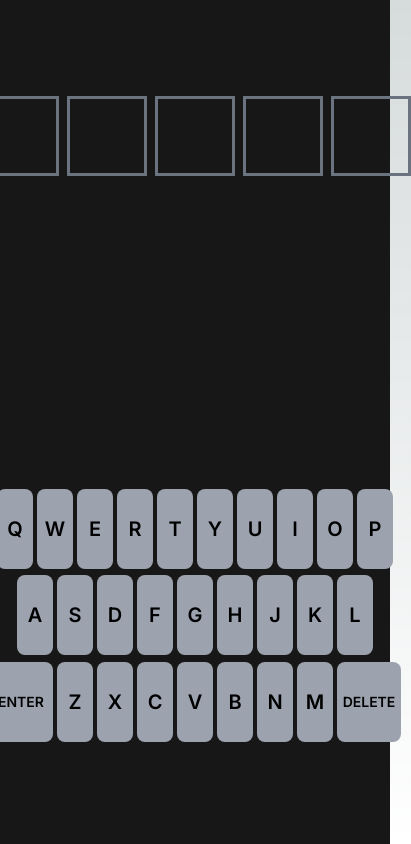
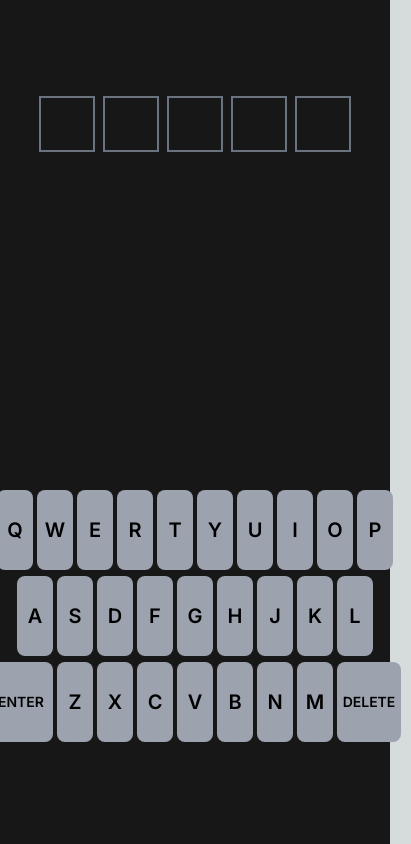
Before and after one commit to bledsoef/wooordle, a Next.js app: page / in a window 390 px wide. Shown: the whole page, 411 px wide, since content can reach past the window. Built offline with nearby package versions, Linux system fonts and the light colour scheme.

Commit message:
adding more mobile responsiveness

```diff
--- a/components/Wordle.js
+++ b/components/Wordle.js
@@ -16,7 +16,9 @@ export default function Wordle({onEnter, onCorrect, wordOfDay}) {
     for (let i = 0; i < gridHeight; i++) {
       let row = []
       for (let j = 0; j < guesses[i].length; j++) {
-        row.push(<div key={`${i}_${j}`} className={`flex ${guesses[i][j][0] ? "border-gray-400" : "border-gray-500"} ${i < currentRow ? "" : "border-3"} w-20 h-${guesses[i][j][2] ? guesses[i][j][2] : "20" } text-${guesses[i][j][3] ? "4xl" : guesses[i][j][3]}  ${guesses[i][j][1]} font-semibold uppercase justify-center items-center`}>{guesses[i][j][0]}</div>)
+        console.log(currentRow)
+        console.log(i)
+        row.push(<div key={`${i}_${j}`} className={`flex ${guesses[i][j][0] ? "border-gray-400" : "border-gray-500"} ${i < currentRow ? "" : "md:border-3 border-2"} md:w-20 w-14 ${currentRow == i ? "md:h-20 h-14 md:text-4xl text-3xl" : "md:h-6 h-5 md:text-xl text-lg"}  ${guesses[i][j][1]} font-semibold uppercase justify-center items-center`}>{guesses[i][j][0]}</div>)
       }
       rows.push(<div key={i} className="flex space-x-2 mb-2">{row}</div>)
     }
@@ -28,7 +30,6 @@ export default function Wordle({onEnter, onCorrect, wordOfDay}) {
       handleOnCorrect();
     }
   }, [correct]);
-
   useEffect(() => {
     const keyDownHandler = (e) => {
         if (validKeys.includes(e.key)) {
--- a/tailwind.config.js
+++ b/tailwind.config.js
@@ -23,9 +23,9 @@ module.exports = {
           450: "#B59F3B"
         }
       },
-      margin: {
-        "1.5": "0.4rem"
-      }
+      // margin: {
+      //   "1.5": "0.4rem"
+      // }
     },
   },
   plugins: [],
```
